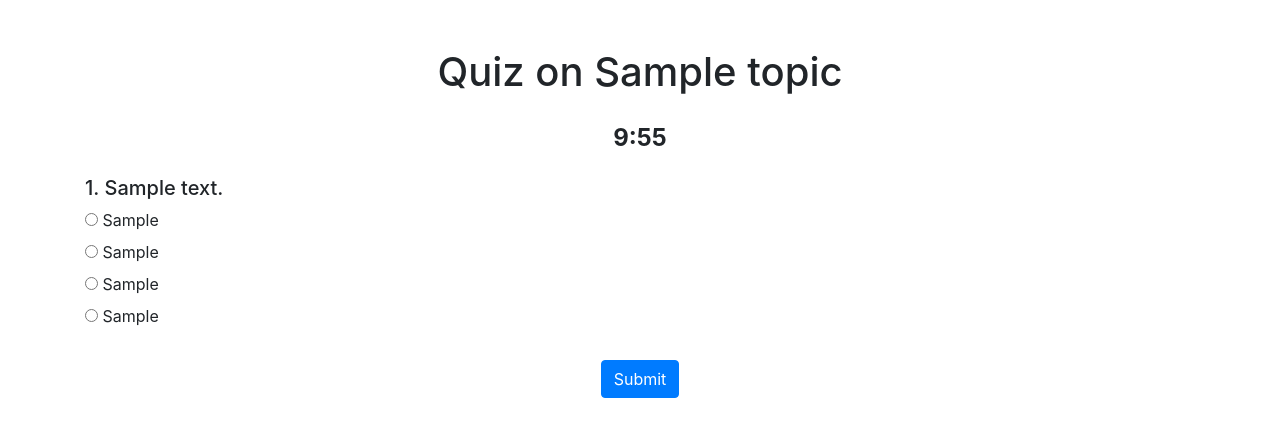
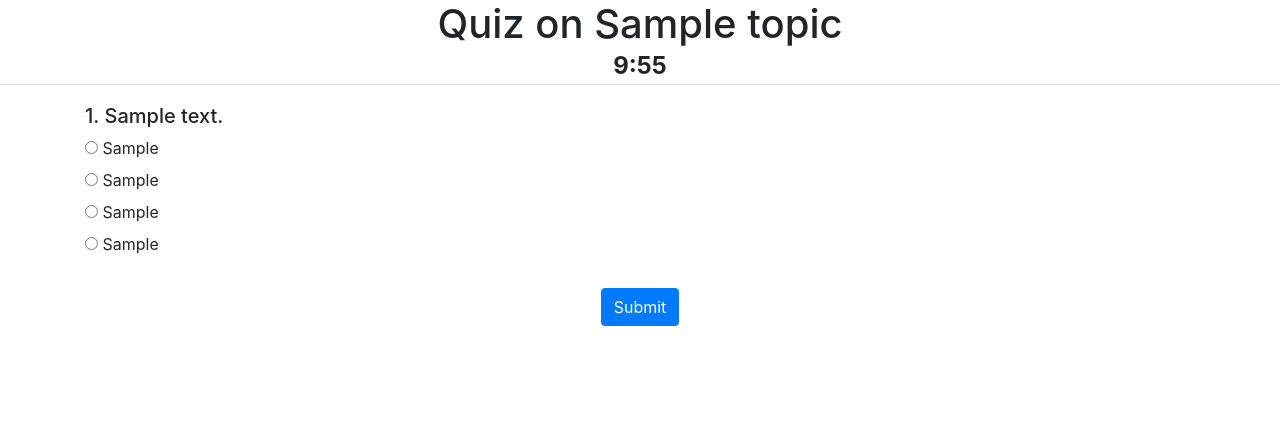
Before and after one commit to MarufSwe/django-quiz-app, a Django app: a page that uses quiz/templates/quiz_page.html in a window 1280 px wide. Shown: the top 437 px of the page. Run offline with Django 5.2, Linux system fonts and the light colour scheme; tables that the repository leaves empty hold one stand-in row (values such as "Sample post"); some libraries are stand-ins or nearby versions.

Commit message:
quiz is done

```diff
--- a/manage.py
+++ b/manage.py
@@ -1,5 +1,5 @@
 #!/usr/bin/env python
-"""Django's command-line utility for administrative tasks."""
+"""Django's commands-line utility for administrative tasks."""
 import os
 import sys
 
--- a/quiz/templates/quiz_page.html
+++ b/quiz/templates/quiz_page.html
@@ -6,18 +6,39 @@
     <title>Quiz on {{ topic.name }}</title>
     <link rel="stylesheet" href="https://stackpath.bootstrapcdn.com/bootstrap/4.5.2/css/bootstrap.min.css">
     <style>
+        body {
+            padding-top: 80px; /* Add padding to account for the fixed header */
+        }
+        .fixed-header {
+            position: fixed;
+            top: 0;
+            left: 0;
+            width: 100%;
+            background-color: #fff;
+            border-bottom: 1px solid #ddd;
+<!--            z-index: 1000;-->
+<!--            padding: 10px 0;-->
+<!--            box-shadow: 0 2px 4px rgba(0,0,0,0.1);-->
+        }
         .timer {
             font-size: 1.5rem;
             font-weight: bold;
             text-align: center;
-            margin-bottom: 20px;
+            margin: 0;
         }
+<!--        .quiz-container {-->
+<!--            padding: 20px;-->
+<!--            max-height: calc(100vh - 100px); /* Adjust this value if the header height changes */-->
+<!--            overflow-y: auto;-->
+<!--        }-->
     </style>
 </head>
 <body>
-    <div class="container my-5">
-        <h1 class="text-center mb-4">Quiz on {{ topic.name }}</h1>
+    <div class="fixed-header text-center">
+        <h1 class="mb-0">Quiz on {{ topic.name }}</h1>
         <div class="timer" id="timer">10:00</div>
+    </div>
+    <div class="container quiz-container mt-4 mb-2">
         <form id="quiz-form" method="post" action="{% url 'quiz-result' topic_name=topic.name %}">
             {% csrf_token %}
             {% for question in questions %}
@@ -66,7 +87,15 @@
             }, 1000);
         }
 
+        // Start the timer when the page is loaded
         startTimer();
+
+        // Optional: Reset timer if user navigates back
+        window.onpageshow = function(event) {
+            if (event.persisted) {
+                location.reload();
+            }
+        };
     </script>
 </body>
 </html>
--- a/quiz/templates/quiz_result.html
+++ b/quiz/templates/quiz_result.html
@@ -10,7 +10,7 @@
     <div class="container my-5">
         <h1 class="text-center mb-4">Results for {{ topic.name }}</h1>
         <div class="alert alert-info text-center">
-            <h4>Your Score: {{ score }} out of {{ total_questions }}</h4>
+            <h4>Your Score: {{ score }} out of 10</h4>
             <p>Time Taken: {{ time_taken }}</p>
         </div>
         <div class="text-center">
--- a/quiz/views.py
+++ b/quiz/views.py
@@ -1,7 +1,7 @@
 from django.shortcuts import render, get_object_or_404, redirect
-from .models import Topic, Question, Topic, Question
-from django.views.decorators.csrf import csrf_protect
+from .models import Topic, Question, Topic, Question, Quiz, QuizQuestion
 from datetime import timedelta
+from django.utils.cache import add_never_cache_headers
 
 
 def dashboard(request):
@@ -10,13 +10,16 @@ def dashboard(request):
 
 def quiz_view(request, topic_name):
     topic = get_object_or_404(Topic, name=topic_name)
-    questions = Question.objects.filter(topic=topic).order_by('?')[:10]  # Shuffle and get 10 questions
+    questions = Question.objects.filter(topic=topic).order_by('?')[:10]  # Get 10 random questions
 
-    context = {
+    response = render(request, 'quiz_page.html', {
         'topic': topic,
         'questions': questions,
-    }
-    return render(request, 'quiz_page.html', context)
+    })
+
+    # Add headers to prevent caching (new questions and time for redirect to quiz page)
+    add_never_cache_headers(response)
+    return response
 
 
 def quiz_result(request, topic_name):
```
Also changed, not shown: quiz/management/commands/import_questions.py (added, +57 -0 lines), quiz/management/__init__.py (added), quiz/management/commands/__init__.py (added).
